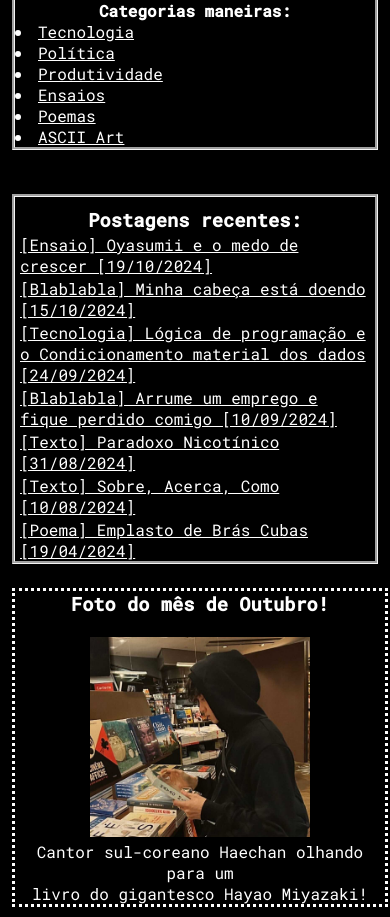
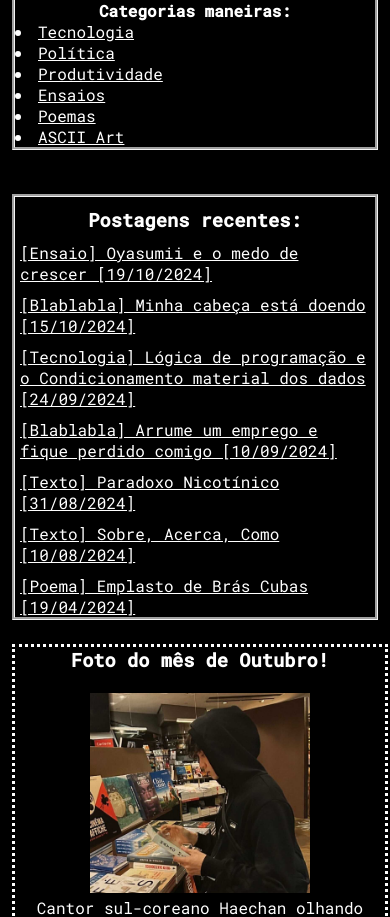
Before and after one commit to whoxer/whoxer.github.io, a PHP site: page / in a window 390 px wide. Shown: the part 237-1154 px from the top of the page. Run offline with PHP 8.4, Linux system fonts and the light colour scheme.

Commit message:
Distanciado elementos

```diff
--- a/css/homepage.css
+++ b/css/homepage.css
@@ -217,7 +217,7 @@
         outline-style: groove;
     }
     .option-2 {
-        margin-top: 2px;
+        margin-top: 10px;
         margin-bottom: 0px;
         margin-left: 5px;
         margin-right: 0px;
```
